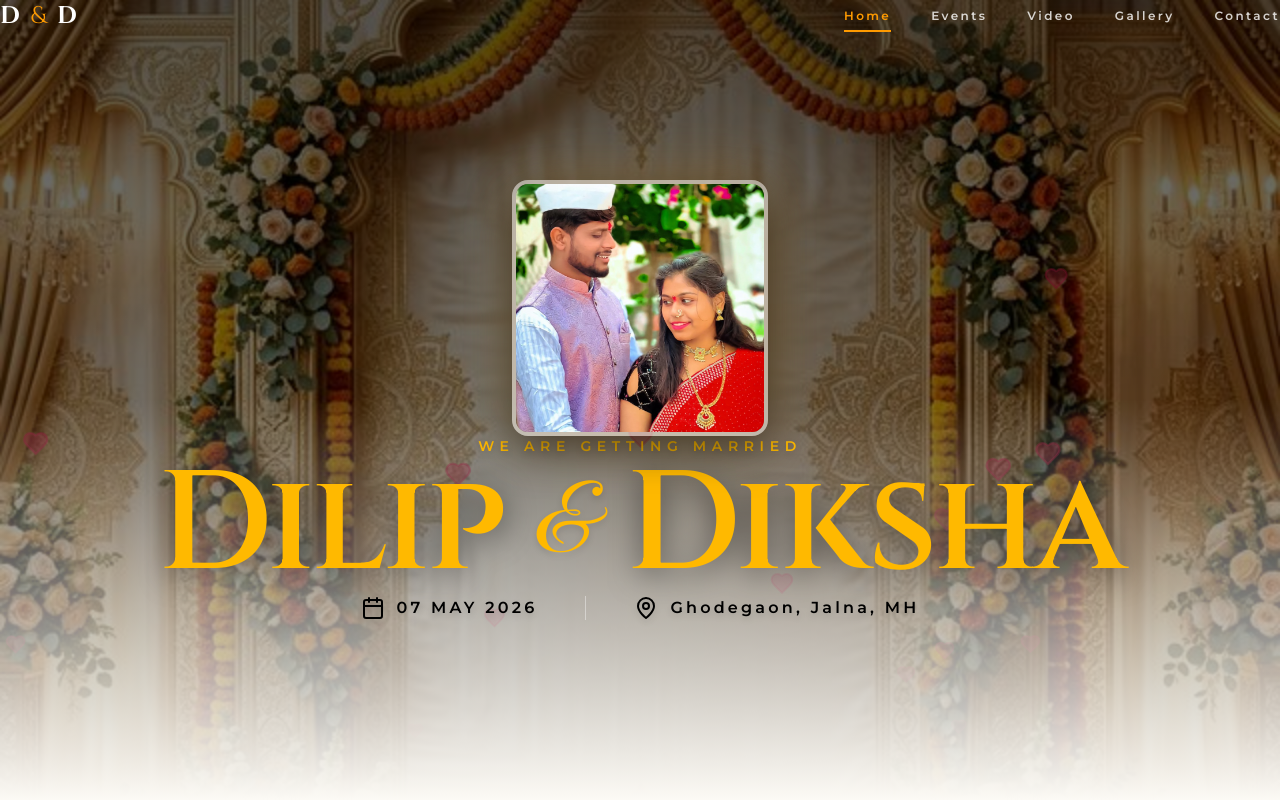
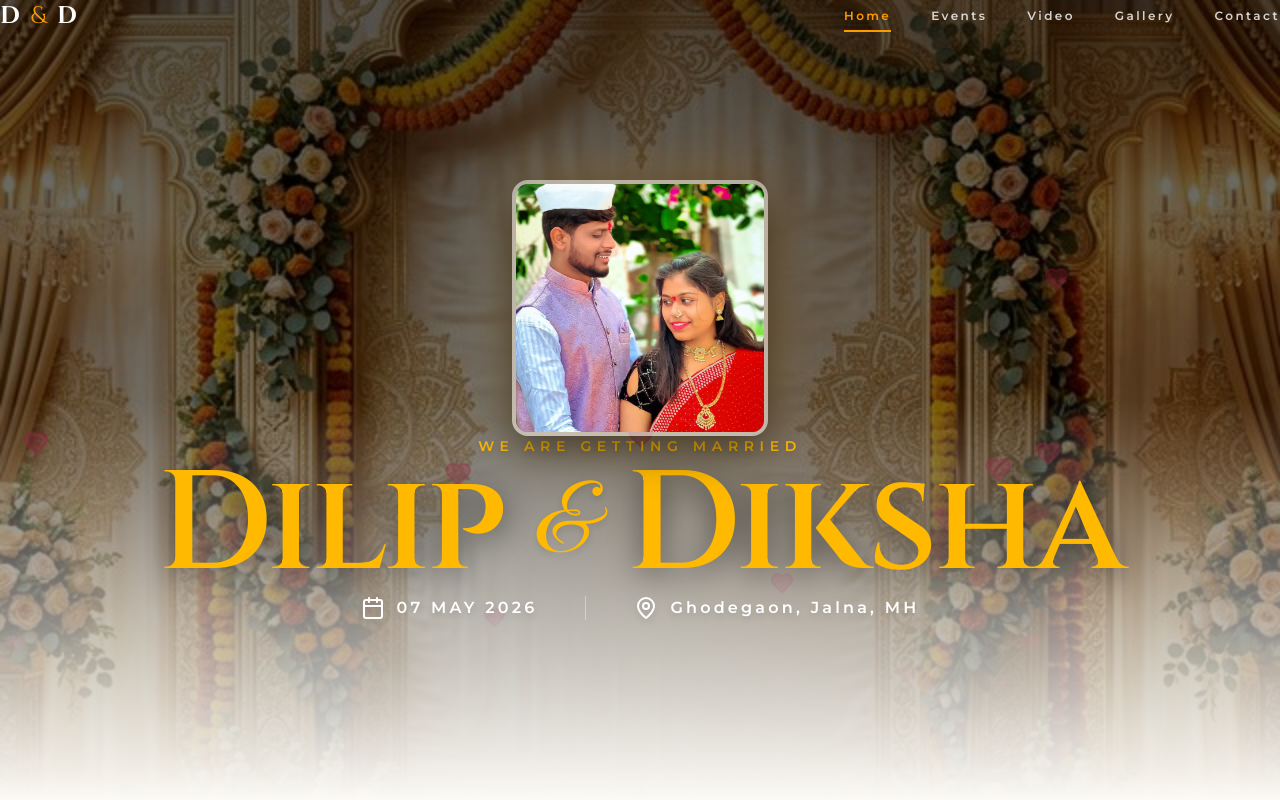
Before and after one commit to yogesh7721/wedding-invitation, a React (Vite) app: page / in a window 1280 px wide. Shown: the top 800 px of the page. Built offline with nearby package versions, Linux system fonts and the light colour scheme.

Commit message:
desingchanges3

```diff
--- a/src/App.jsx
+++ b/src/App.jsx
@@ -255,13 +255,13 @@ export default function App() {
             className="flex flex-col sm:flex-row justify-center items-center gap-6 md:gap-12 mt-12 w-full"
           >
             <div className="flex items-center justify-center gap-3 text-white">
-              <Calendar className="text-black w-6 h-6 drop-shadow-md" />
-              <span className="text-black font-semibold tracking-[0.2em] text-sm md:text-base drop-shadow-md">07 MAY 2026</span>
+              <Calendar className="text-white w-6 h-6 drop-shadow-md" />
+              <span className="text-white font-semibold tracking-[0.2em] text-sm md:text-base drop-shadow-md">07 MAY 2026</span>
             </div>
             <div className="hidden sm:block w-[1px] h-6 bg-white/40"></div>
             <div className="flex items-center justify-center gap-3 text-white">
-              <MapPin className="text-black w-6 h-6 drop-shadow-md" />
-              <span className="text-black font-semibold tracking-[0.2em] text-sm md:text-base drop-shadow-md">Ghodegaon, Jalna, MH</span>
+              <MapPin className="text-white w-6 h-6 drop-shadow-md" />
+              <span className="text-white font-semibold tracking-[0.2em] text-sm md:text-base drop-shadow-md">Ghodegaon, Jalna, MH</span>
             </div>
           </motion.div>
         </div>
```
